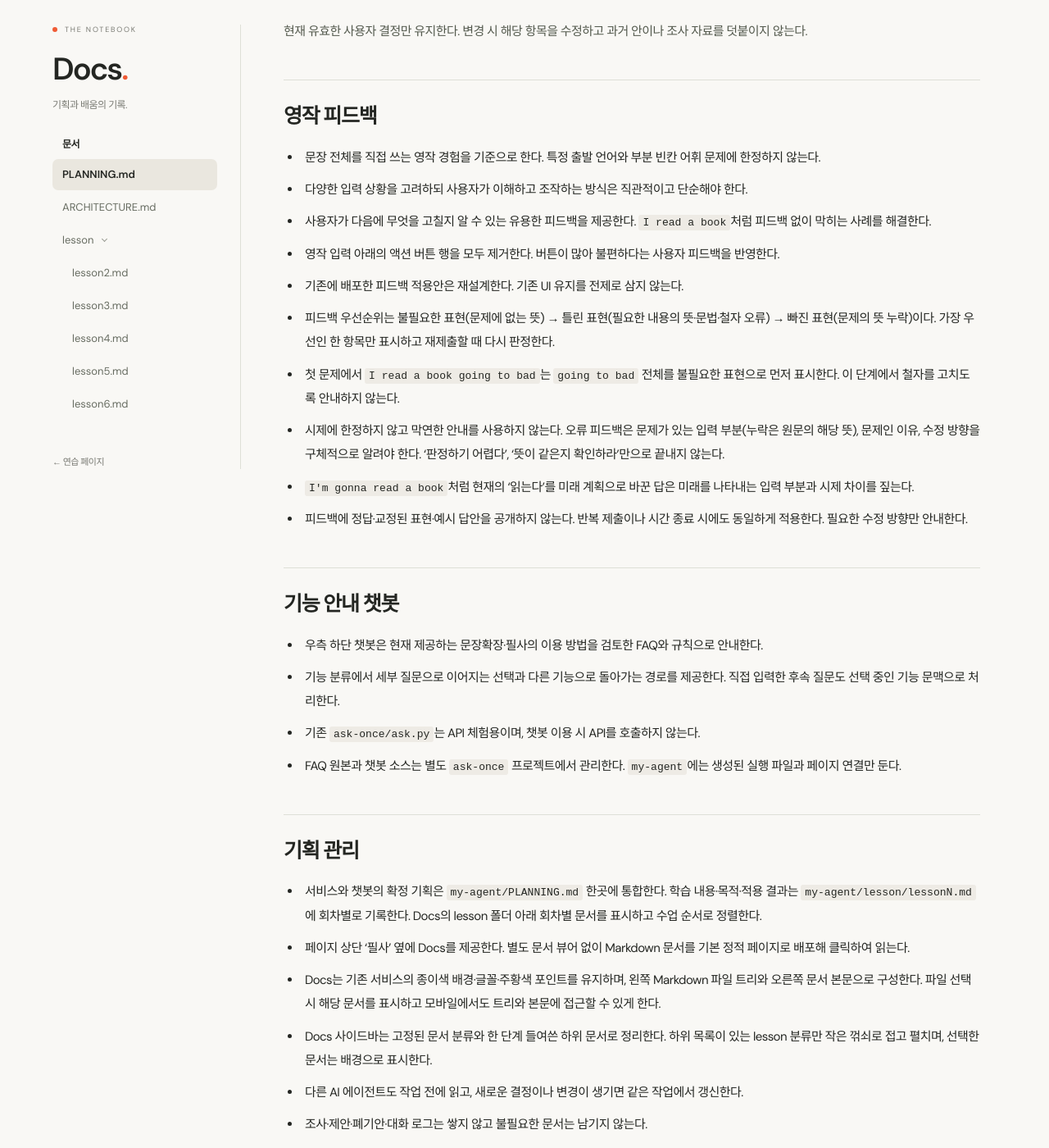
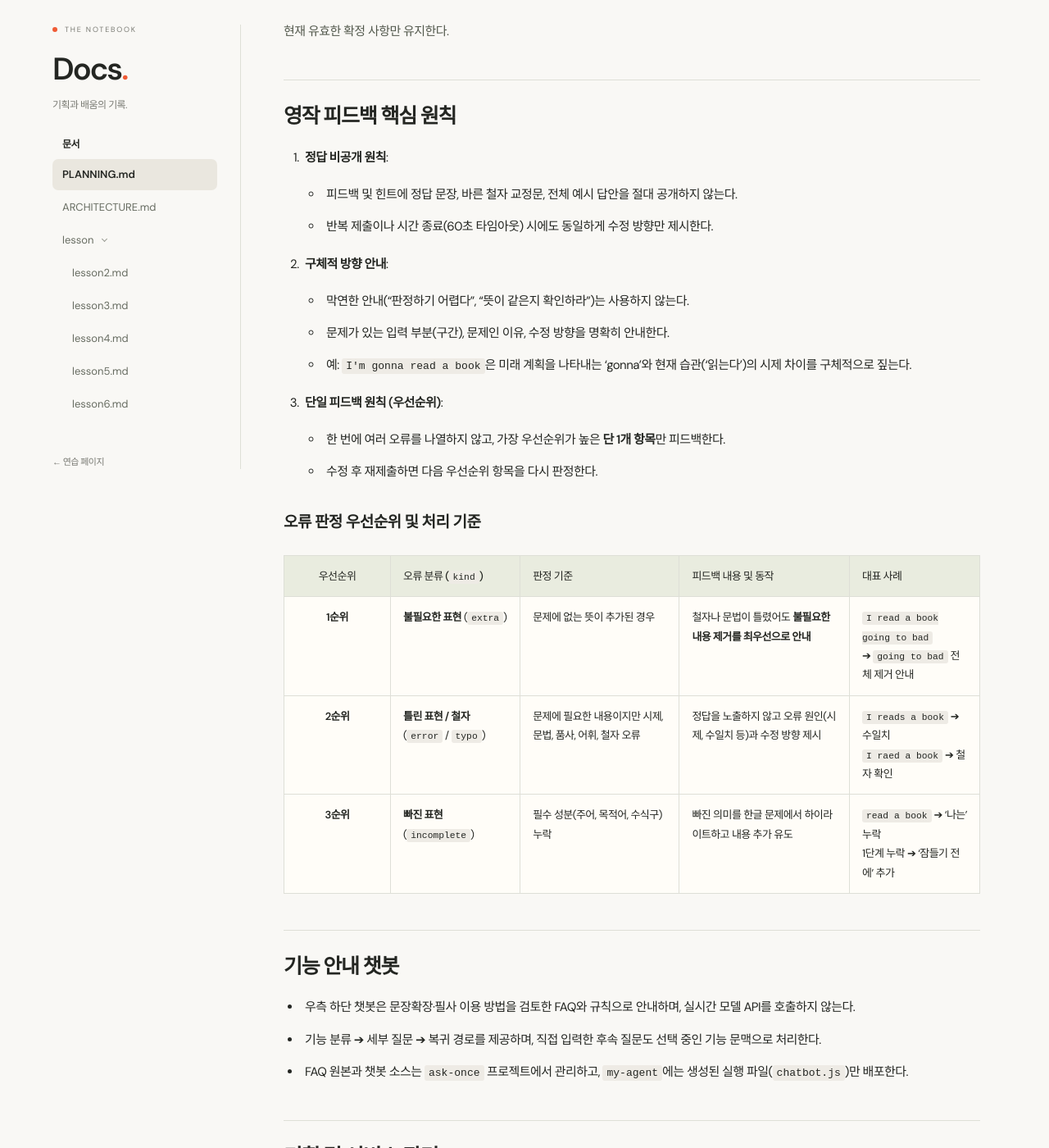
Before and after one commit to wkqkel9/my-agent, a Jekyll site: the page built from PLANNING.md, in a window 1280 px wide and 1400 px high, scrolled down 269 px. Shown: the whole window at 82% size. Built offline with Jekyll 4.4.1, drawn with Linux system fonts in a browser that asks for light colours; some of the changed text lies outside the part shown.

Commit message:
Clean up PLANNING.md to focus on core writing feedback principles and priority table

```diff
--- a/PLANNING.md
+++ b/PLANNING.md
@@ -5,37 +5,37 @@ title: 확정 기획
 
 # 확정된 기획
 
-현재 유효한 사용자 결정만 유지한다. 변경 시 해당 항목을 수정하고 과거 안이나 조사 자료를 덧붙이지 않는다.
+현재 유효한 확정 사항만 유지한다.
 
-## 영작 피드백
+## 영작 피드백 핵심 원칙
 
-- 문장 전체를 직접 쓰는 영작 경험을 기준으로 한다. 특정 출발 언어와 부분 빈칸 어휘 문제에 한정하지 않는다.
-- 다양한 입력 상황을 고려하되 사용자가 이해하고 조작하는 방식은 직관적이고 단순해야 한다.
-- 사용자가 다음에 무엇을 고칠지 알 수 있는 유용한 피드백을 제공한다. `I read a book`처럼 피드백 없이 막히는 사례를 해결한다.
-- 영작 입력 아래의 액션 버튼 행을 모두 제거한다. 버튼이 많아 불편하다는 사용자 피드백을 반영한다.
-- 기존에 배포한 피드백 적용안은 재설계한다. 기존 UI 유지를 전제로 삼지 않는다.
-- 피드백 우선순위는 불필요한 표현(문제에 없는 뜻) → 틀린 표현(필요한 내용의 뜻·문법·철자 오류) → 빠진 표현(문제의 뜻 누락)이다. 가장 우선인 한 항목만 표시하고 재제출할 때 다시 판정한다.
-- 첫 문제에서 `I read a book going to bad`는 `going to bad` 전체를 불필요한 표현으로 먼저 표시한다. 이 단계에서 철자를 고치도록 안내하지 않는다.
-- 시제에 한정하지 않고 막연한 안내를 사용하지 않는다. 오류 피드백은 문제가 있는 입력 부분(누락은 원문의 해당 뜻), 문제인 이유, 수정 방향을 구체적으로 알려야 한다. ‘판정하기 어렵다’, ‘뜻이 같은지 확인하라’만으로 끝내지 않는다.
-- `I'm gonna read a book`처럼 현재의 ‘읽는다’를 미래 계획으로 바꾼 답은 미래를 나타내는 입력 부분과 시제 차이를 짚는다.
-- 피드백에 정답·교정된 표현·예시 답안을 공개하지 않는다. 반복 제출이나 시간 종료 시에도 동일하게 적용한다. 필요한 수정 방향만 안내한다.
+1. **정답 비공개 원칙**:
+   - 피드백 및 힌트에 정답 문장, 바른 철자 교정문, 전체 예시 답안을 절대 공개하지 않는다.
+   - 반복 제출이나 시간 종료(60초 타임아웃) 시에도 동일하게 수정 방향만 제시한다.
+2. **구체적 방향 안내**:
+   - 막연한 안내("판정하기 어렵다", "뜻이 같은지 확인하라")는 사용하지 않는다.
+   - 문제가 있는 입력 부분(구간), 문제인 이유, 수정 방향을 명확히 안내한다.
+   - 예: `I'm gonna read a book`은 미래 계획을 나타내는 'gonna'와 현재 습관('읽는다')의 시제 차이를 구체적으로 짚는다.
+3. **단일 피드백 원칙 (우선순위)**:
+   - 한 번에 여러 오류를 나열하지 않고, 가장 우선순위가 높은 **단 1개 항목**만 피드백한다.
+   - 수정 후 재제출하면 다음 우선순위 항목을 다시 판정한다.
+
+### 오류 판정 우선순위 및 처리 기준
+
+| 우선순위 | 오류 분류 (`kind`) | 판정 기준 | 피드백 내용 및 동작 | 대표 사례 |
+|:---:|---|---|---|---|
+| **1순위** | **불필요한 표현** (`extra`) | 문제에 없는 뜻이 추가된 경우 | 철자나 문법이 틀렸어도 **불필요한 내용 제거를 최우선으로 안내** | `I read a book going to bad`<br>➔ `going to bad` 전체 제거 안내 |
+| **2순위** | **틀린 표현 / 철자** (`error` / `typo`) | 문제에 필요한 내용이지만 시제, 문법, 품사, 어휘, 철자 오류 | 정답을 노출하지 않고 오류 원인(시제, 수일치 등)과 수정 방향 제시 | `I reads a book` ➔ 수일치<br>`I raed a book` ➔ 철자 확인 |
+| **3순위** | **빠진 표현** (`incomplete`) | 필수 성분(주어, 목적어, 수식구) 누락 | 빠진 의미를 한글 문제에서 하이라이트하고 내용 추가 유도 | `read a book` ➔ '나는' 누락<br>1단계 누락 ➔ '잠들기 전에' 추가 |
 
 ## 기능 안내 챗봇
 
-- 우측 하단 챗봇은 현재 제공하는 문장확장·필사의 이용 방법을 검토한 FAQ와 규칙으로 안내한다.
-- 기능 분류에서 세부 질문으로 이어지는 선택과 다른 기능으로 돌아가는 경로를 제공한다. 직접 입력한 후속 질문도 선택 중인 기능 문맥으로 처리한다.
-- 기존 `ask-once/ask.py`는 API 체험용이며, 챗봇 이용 시 API를 호출하지 않는다.
-- FAQ 원본과 챗봇 소스는 별도 `ask-once` 프로젝트에서 관리한다. `my-agent`에는 생성된 실행 파일과 페이지 연결만 둔다.
+- 우측 하단 챗봇은 문장확장·필사 이용 방법을 검토한 FAQ와 규칙으로 안내하며, 실시간 모델 API를 호출하지 않는다.
+- 기능 분류 ➔ 세부 질문 ➔ 복귀 경로를 제공하며, 직접 입력한 후속 질문도 선택 중인 기능 문맥으로 처리한다.
+- FAQ 원본과 챗봇 소스는 `ask-once` 프로젝트에서 관리하고, `my-agent`에는 생성된 실행 파일(`chatbot.js`)만 배포한다.
 
-## 기획 관리
+## 기획 및 서비스 관리
 
-- 서비스와 챗봇의 확정 기획은 `my-agent/PLANNING.md` 한곳에 통합한다. 학습 내용·목적·적용 결과는 `my-agent/lesson/lessonN.md`에 회차별로 기록한다. Docs의 lesson 폴더 아래 회차별 문서를 표시하고 수업 순서로 정렬한다.
-- 페이지 상단 ‘필사’ 옆에 Docs를 제공한다. 별도 문서 뷰어 없이 Markdown 문서를 기본 정적 페이지로 배포해 클릭하여 읽는다.
-- Docs는 기존 서비스의 종이색 배경·글꼴·주황색 포인트를 유지하며, 왼쪽 Markdown 파일 트리와 오른쪽 문서 본문으로 구성한다. 파일 선택 시 해당 문서를 표시하고 모바일에서도 트리와 본문에 접근할 수 있게 한다.
-- Docs 사이드바는 고정된 문서 분류와 한 단계 들여쓴 하위 문서로 정리한다. 하위 목록이 있는 lesson 분류만 작은 꺾쇠로 접고 펼치며, 선택한 문서는 배경으로 표시한다.
-- 다른 AI 에이전트도 작업 전에 읽고, 새로운 결정이나 변경이 생기면 같은 작업에서 갱신한다.
-- 조사·제안·폐기안·대화 로그는 쌓지 않고 불필요한 문서는 남기지 않는다.
-
-## 배포 및 확인
-
-- 요청한 앱 변경은 검증 후 기존 배포 경로로 배포하고 사용자가 바로 확인할 수 있는 공개 링크를 제공한다. 별도의 배포 요청을 기다리지 않는다.
+- 서비스와 챗봇의 확정 기획은 `PLANNING.md`에 통합 유지한다.
+- 회차별 학습 기록은 `lesson/lessonN.md`, 서비스 동작 다이어그램은 `ARCHITECTURE.md`에서 관리한다.
+- 요청된 앱 변경은 검증 후 기존 경로로 즉시 배포하고 공개 링크를 제공한다.
```
